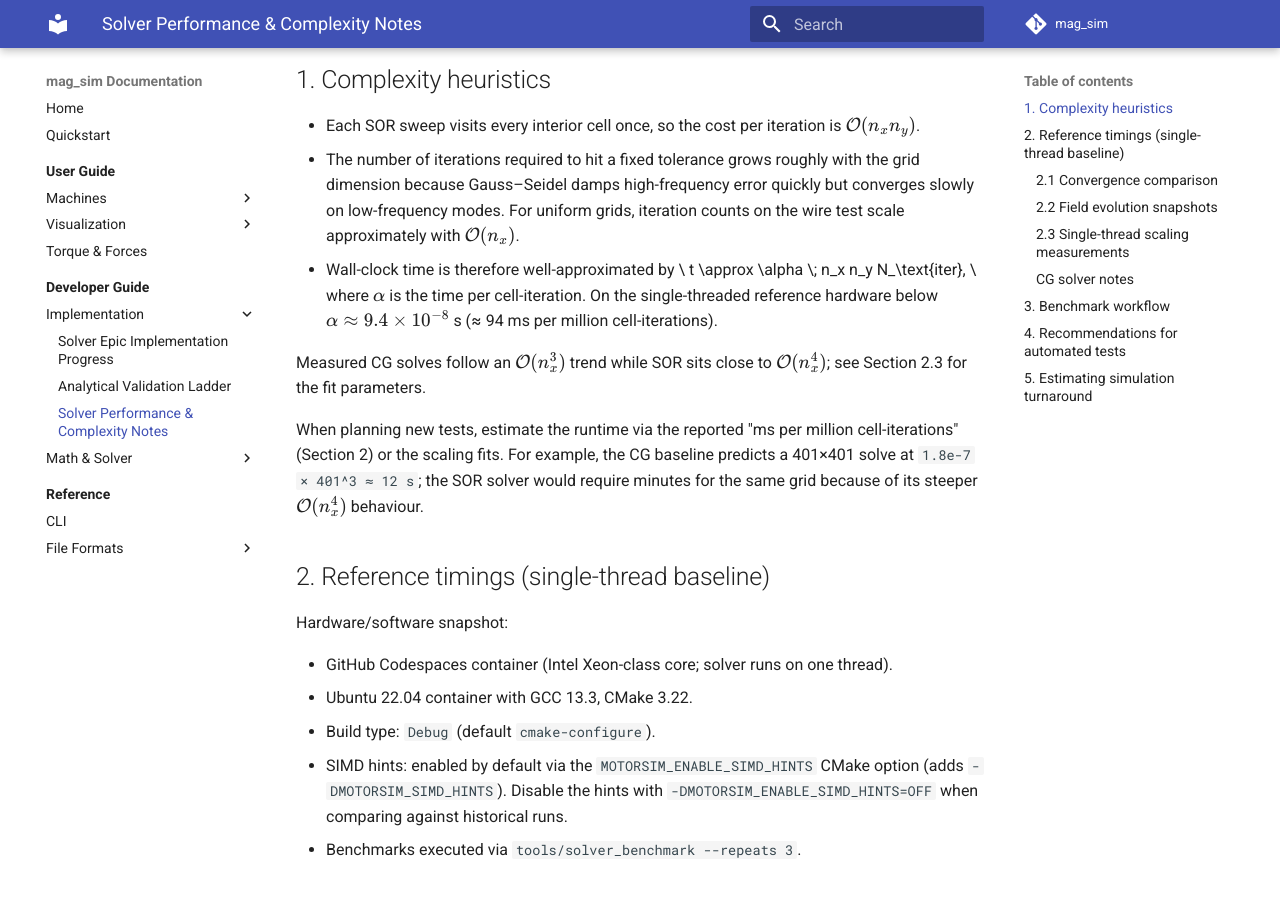
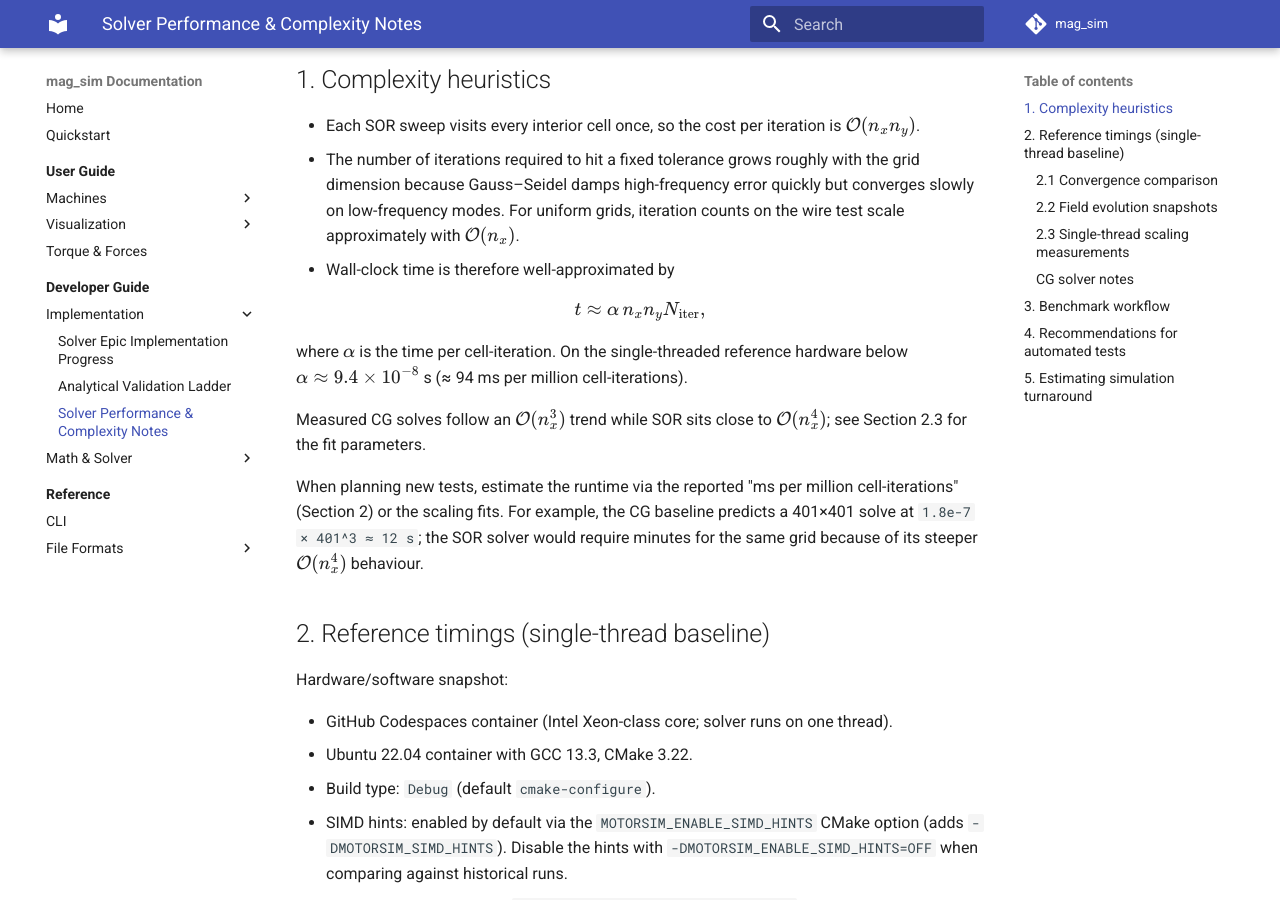
Before and after one commit to lpurdy01/mag_sim, an MkDocs documentation site: the page built from docs/developer-guide/implementation/solver-benchmarks.md, in a window 1280 px wide and 900 px high, scrolled down 404 px. Built offline with MkDocs 1.6.1 and Material for MkDocs 9.7.7, drawn with Linux system fonts in a browser that asks for light colours; comment, search, counter and statistics services are not loaded; some of the changed lines change nothing that is shown.

Commit message:
Fix MathJax initial render and clean solver benchmarks equation

```diff
--- /dev/null
+++ b/docs/assets/javascripts/mathjax-init.js
@@ -0,0 +1,20 @@
+(function () {
+  const scheduleTypeset = () => {
+    const tryTypeset = () => {
+      if (window.MathJax && typeof window.MathJax.typesetPromise === 'function') {
+        window.MathJax.typesetPromise().catch((err) => console.error('MathJax typeset failed', err));
+      } else {
+        window.setTimeout(tryTypeset, 50);
+      }
+    };
+    tryTypeset();
+  };
+
+  if (window.document$ && typeof window.document$.subscribe === 'function') {
+    window.document$.subscribe(scheduleTypeset);
+  } else {
+    document.addEventListener('DOMContentLoaded', scheduleTypeset);
+  }
+
+  window.addEventListener('load', scheduleTypeset);
+})();
--- a/docs/developer-guide/implementation/solver-benchmarks.md
+++ b/docs/developer-guide/implementation/solver-benchmarks.md
@@ -21,9 +21,11 @@
   converges slowly on low-frequency modes. For uniform grids, iteration counts on
   the wire test scale approximately with \(\mathcal{O}(n_x)\).
 * Wall-clock time is therefore well-approximated by
-  \
-  t \approx \alpha \; n_x n_y N_\text{iter},
-  \
+
+  $$
+  t \approx \alpha\, n_x n_y N_\text{iter},
+  $$
+
   where \(\alpha\) is the time per cell-iteration. On the single-threaded
   reference hardware below \(\alpha \approx 9.4 \times 10^{-8}\) s (≈ 94 ms per
   million cell-iterations).
--- a/mkdocs.yml
+++ b/mkdocs.yml
@@ -77,6 +77,7 @@
 extra_javascript:
   - assets/javascripts/mathjax.js
   - https://cdn.jsdelivr.net/npm/mathjax@3/es5/tex-mml-chtml.js
+  - assets/javascripts/mathjax-init.js
 
 nav:
   - Home: index.md
```
